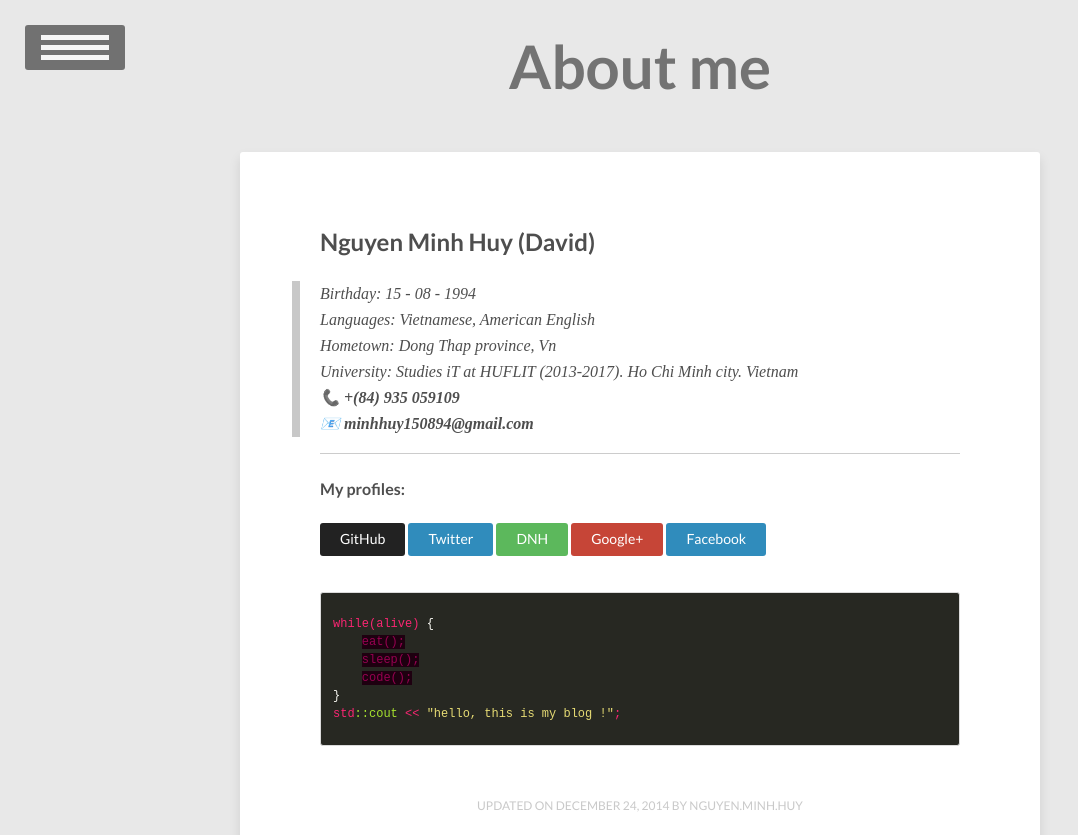
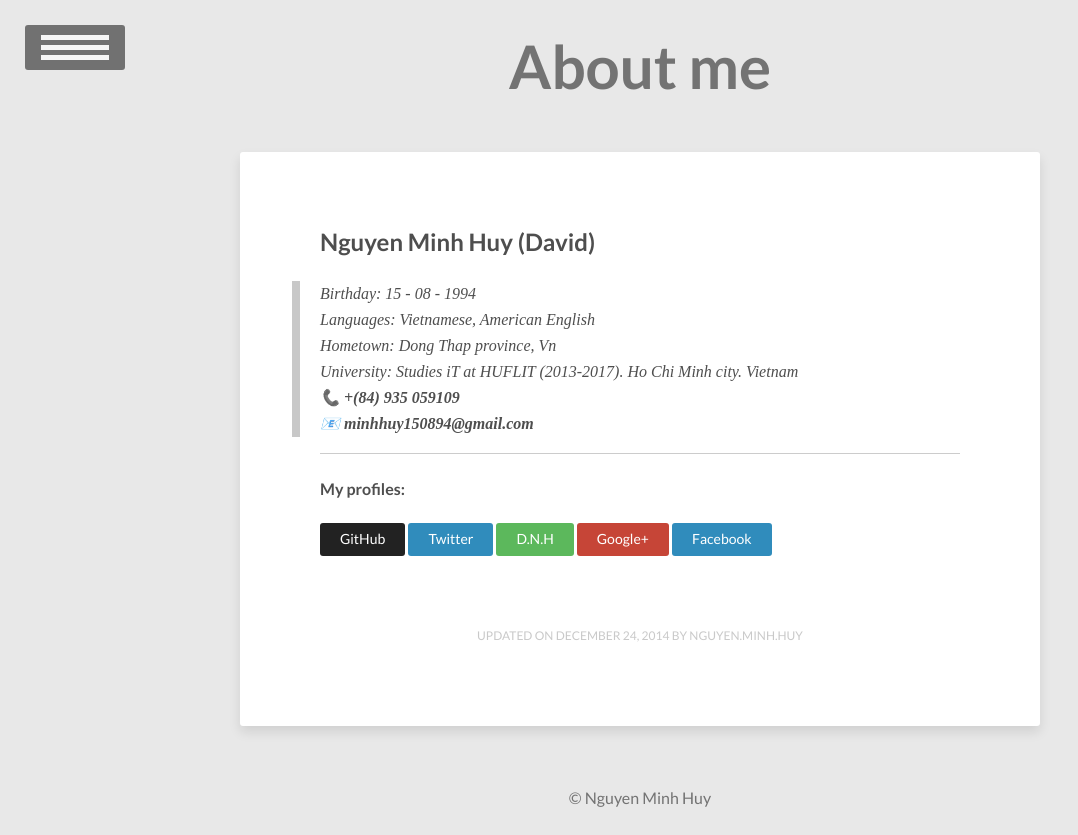
Before and after one commit to vareisen/vareisen.github.io, a Jekyll site: the page built from about/index.md, in a window 1280 px wide, cut to the strip 0-835 px from the top of the page. Shown: the whole strip, without its empty margins (0-1078 px from the left). Built offline with Jekyll 4.4.1, drawn with Linux system fonts in a browser that asks for light colours.

Commit message:
Update index.md

```diff
--- a/about/index.md
+++ b/about/index.md
@@ -16,15 +16,6 @@
 <h4> My profiles: </h4>
 <a href="http://github.com/minhhuy150894" class="btn btn">GitHub</a>
 <a href="https://twitter.com/david15894" class="btn btn-info">Twitter</a>
-<a href="http://daynhauhoc.com/users/david15894" class="btn btn-success">DNH</a>
+<a href="http://daynhauhoc.com/users/david15894" class="btn btn-success">D.N.H</a>
 <a href="https://plus.google.com/u/0/+HuyNguyenMinhStormChaser" class="btn btn-danger">Google+</a>
 <a href="http://www.facebook.com/david15894" class="btn btn-info">Facebook</a>
-<br>
-{% highlight css %}
-while(alive) {
-    eat();
-    sleep();
-    code();
-}
-std::cout << "hello, this is my blog !";
-{% endhighlight %}
```
